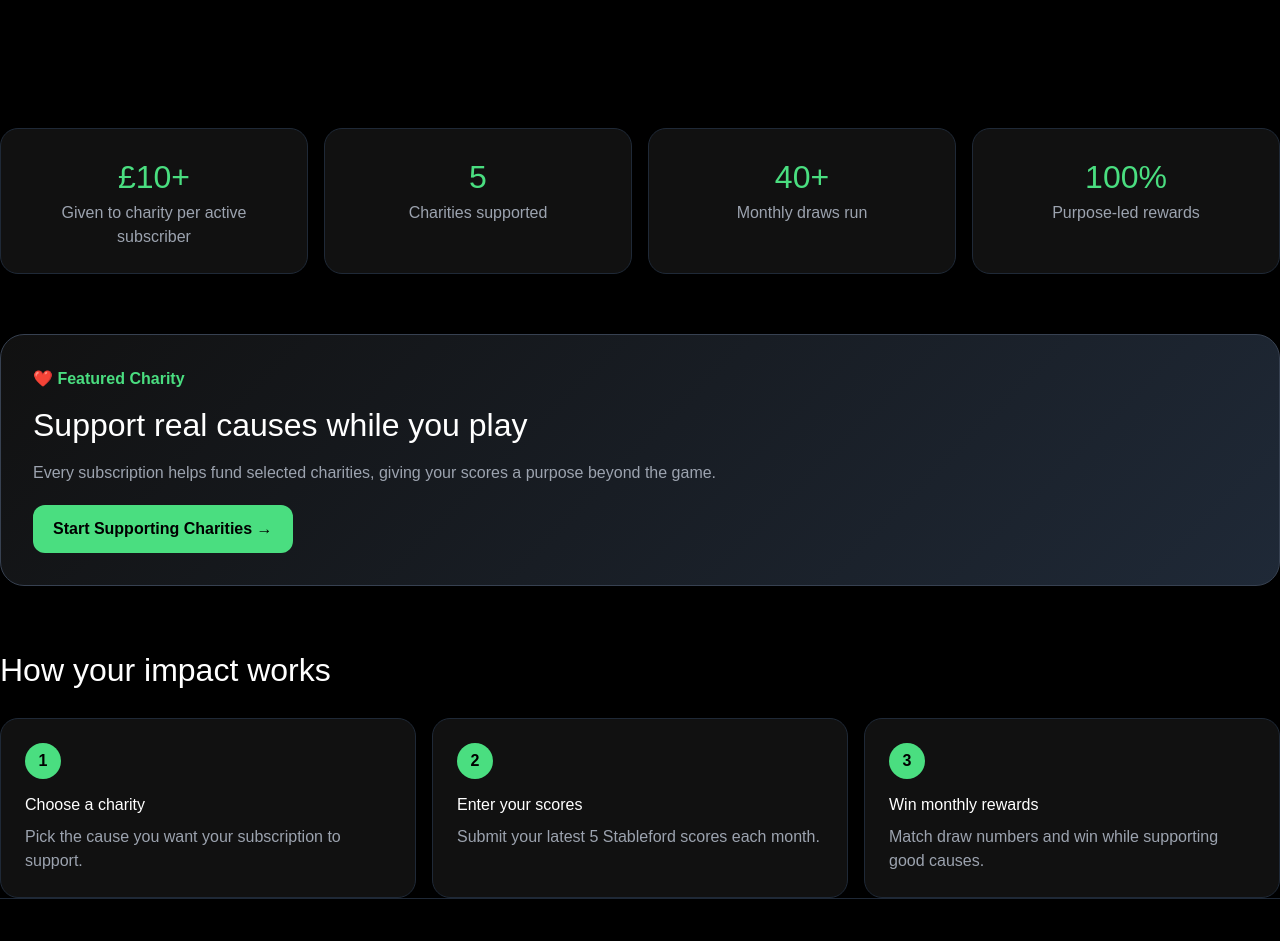
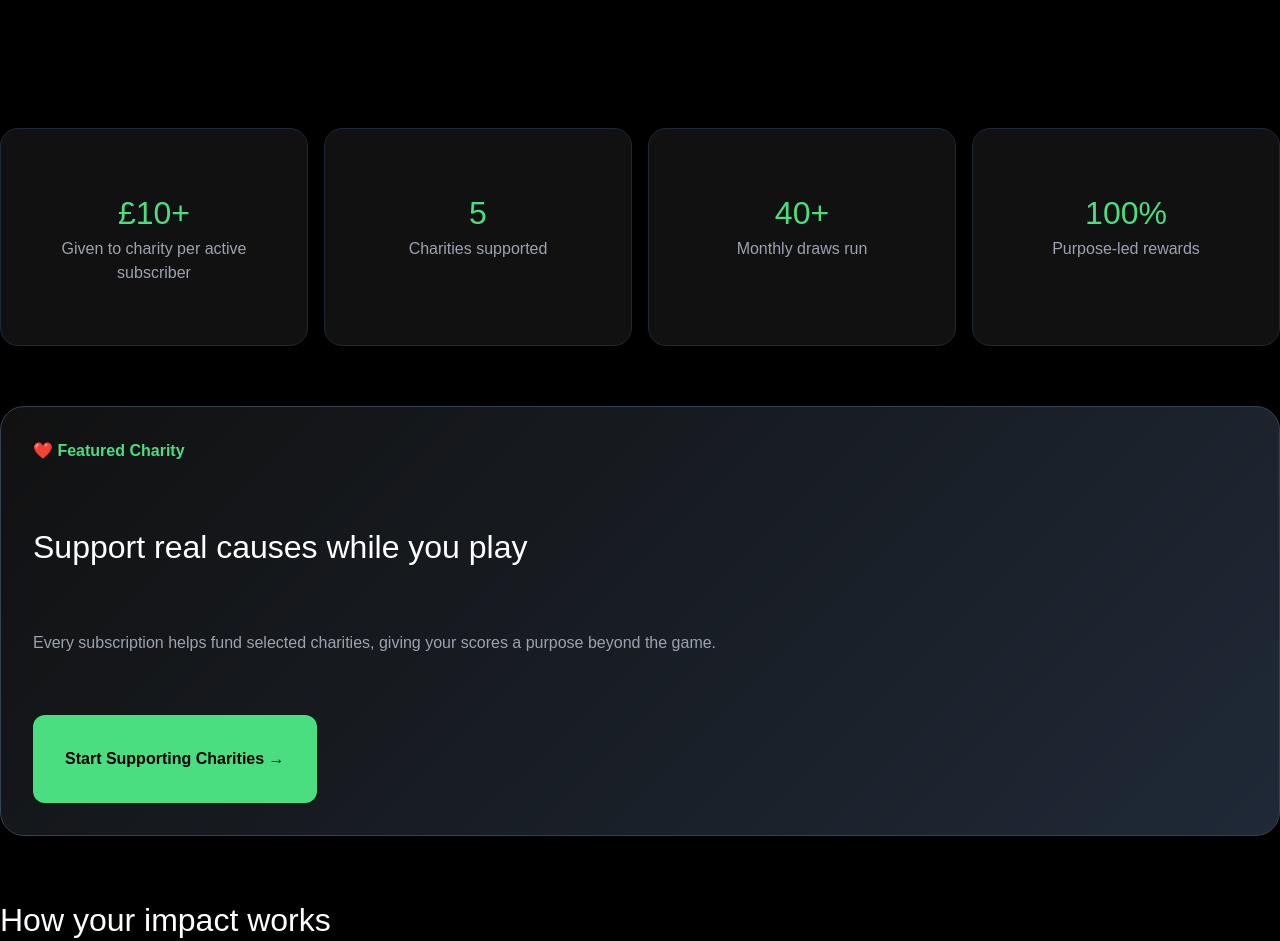
Before and after one commit to divyanshi3240804-droid/digital-heroes-golf, a Next.js app: page / in a window 1280 px wide. Shown: the part 2660-3601 px from the top of the page. Built offline with nearby package versions, Linux system fonts and the light colour scheme; no server answers; the database is empty.

Commit message:
Fix massage

```diff
--- a/app/api/create-checkout-session/route.js
+++ b/app/api/create-checkout-session/route.js
@@ -40,7 +40,8 @@ export async function POST(request) {
         }
       ],
       mode: 'subscription',
-success_url: `${process.env.NEXT_PUBLIC_SITE_URL}/dashboard?success=true&plan=${plan}`,      cancel_url: `${process.env.NEXT_PUBLIC_SITE_URL}/subscribe?cancelled=true`,
+success_url: `${process.env.NEXT_PUBLIC_SITE_URL}/dashboard?success=true&plan=${plan}`,
+  cancel_url: `${process.env.NEXT_PUBLIC_SITE_URL}/subscribe?cancelled=true`,
       customer_email: email,
       metadata: {
         userId: userId,
--- a/app/dashboard/page.js
+++ b/app/dashboard/page.js
@@ -19,8 +19,10 @@ const [winnings, setWinnings] = useState([])
 const [editingProfile, setEditingProfile] = useState(false)
 const [proofFile, setProofFile] = useState(null)
 const [editName, setEditName] = useState('')
-
-
+const [scoreMessage, setScoreMessage] = useState('')
+const [proofMessage, setProofMessage] = useState('')
+const [fileMessage, setFileMessage] = useState('')
+const [deleteMessage, setDeleteMessage] = useState('')
   const [profile, setProfile] = useState(null)
   const { getResponsive } = useResponsive()
 
@@ -177,16 +179,16 @@ const getWinnings = async (userId) => {
 
   const addScore = async () => {
     if (profile?.subscription_status !== 'active') {
-  setMessage('Active subscription required to add scores.')
+  setScoreMessage('Active subscription required to add scores.')
   return
 }
 if (!newScore || !newDate) {
-setMessage('Please enter both score and date!')
+setScoreMessage('Please enter both score and date!')
 return
 }
 
 if (newScore < 1 || newScore > 45) {
-setMessage('Score must be between 1 and 45!')
+setScoreMessage('Score must be between 1 and 45!')
 return
 }
 
@@ -202,14 +204,14 @@ date: newDate
 
 if (error) {
 if (error.message.includes('scores_date_key')) {
-setMessage(
+setScoreMessage(
 'A score already exists for this date. Please edit the existing score instead.'
 )
 } else {
 setMessage(error.message)
 }
 } else {
-setMessage('Score added successfully!')
+setScoreMessage('Score added successfully!')
 setNewScore('')
 setNewDate('')
 const { data: allScores } = await supabase
@@ -240,18 +242,18 @@ const { error } = await supabase
 if (error) {
 setMessage(error.message)
 } else {
-setMessage('Score deleted successfully!')
+setDeleteMessage('Score deleted successfully!')
 getScores(user.id)
 }
 }
 const updateScore = async (scoreId) => {
 if (!editScore || !editDate) {
-setMessage('Please enter both score and date!')
+setScoreMessage('Please enter both score and date!')
 return
 }
 
 if (editScore < 1 || editScore > 45) {
-setMessage('Score must be between 1 and 45!')
+setScoreMessage('Score must be between 1 and 45!')
 return
 }
 
@@ -265,12 +267,12 @@ date: editDate
 
 if (error) {
 if (error.message.includes('scores_date_key')) {
-setMessage('A score already exists for this date.')
+setScoreMessage('A score already exists for this date.')
 } else {
 setMessage(error.message)
 }
 } else {
-setMessage('Score updated successfully!')
+setScoreMessage('Score updated successfully!')
 setEditingId(null)
 setEditScore('')
 setEditDate('')
@@ -279,16 +281,16 @@ getScores(user.id)
 }
 const uploadWinnerProof = async () => {
 if (profile?.subscription_status !== 'active') {
-  setMessage('Active subscription required.')
+  setProofMessage('Active subscription required.')
   return
 }
   if (!proofFile) {
-    setMessage('Please choose a proof file first.')
+    setFileMessage('Please choose a proof file first.')
     return
   }
 
   if (winnings.length === 0) {
-    setMessage('No winnings found for proof upload.')
+    setProofMessage('No winnings found for proof upload.')
     return
   }
 
@@ -337,7 +339,7 @@ const filePath = `${user.id}/${winnerId}-${Date.now()}-${safeFileName}`
     return
   }
 
-  setMessage('Winner proof uploaded successfully!')
+  setProofMessage('Winner proof uploaded successfully!')
 setProofFile(null)
 getWinnings(user.id)
 document.getElementById('proofFileInput').value = ''
@@ -511,11 +513,7 @@ const updateProfile = async () => {
     </>
   )}
 </div>
- {message && (
-  <div style={{backgroundColor: '#1f2937', padding: getResponsive('8px', '9px', '10px', '11px', '12px', '12px'), borderRadius: '8px', marginBottom: getResponsive('10px', '12px', '14px', '16px', '16px', '16px'), color: '#4ade80', fontSize: getResponsive('0.7rem', '0.75rem', '0.8rem', '0.85rem', '0.85rem', '0.85rem')}}>
-    {message}
-  </div>
-)}
+
         {/* STATS */}
         <div style={{display: 'grid', gridTemplateColumns: getResponsive('1fr', '1fr', '1fr', '1fr', 'repeat(3, 1fr)', 'repeat(3, 1fr)'), gap: getResponsive('12px', '14px', '16px', '20px', '24px', '24px'), marginBottom: getResponsive('24px', '28px', '32px', '36px', '40px', '40px')}}>
           <div style={{backgroundColor: '#111', padding: getResponsive('14px', '16px', '18px', '20px', '24px', '24px'), borderRadius: '16px', border: '1px solid #1f2937',boxShadow: '0 0 20px rgba(74, 222, 128, 0.08)',
@@ -735,6 +733,12 @@ transition: 'all 0.3s ease'}}>
   </button>
 </div>
 )}
+ {proofMessage && (
+  <div style={{backgroundColor: '#1f2937', padding: getResponsive('8px', '9px', '10px', '11px', '12px', '12px'), borderRadius: '8px', marginBottom: getResponsive('10px', '12px', '14px', '16px', '16px', '16px'), color: '#4ade80', fontSize: getResponsive('0.7rem', '0.75rem', '0.8rem', '0.85rem', '0.85rem', '0.85rem')}}>
+    {proofMessage}
+  </div>
+)}
+
 {profile?.subscription_status !== 'active' && (
   <div style={{backgroundColor:'#111', padding:'24px', borderRadius:'16px', border:'1px solid #1f2937', marginBottom:'24px'}}>
     <h2 style={{fontSize:'1.2rem', fontWeight:'bold', marginBottom:'8px'}}>
@@ -886,6 +890,11 @@ transition: 'all 0.3s ease'}}>
             Add Score →
           </button>
         </div>
+        {scoreMessage && (
+  <div style={{backgroundColor: '#1f2937', padding: getResponsive('8px', '9px', '10px', '11px', '12px', '12px'), borderRadius: '8px', marginBottom: getResponsive('10px', '12px', '14px', '16px', '16px', '16px'), color: '#4ade80', fontSize: getResponsive('0.7rem', '0.75rem', '0.8rem', '0.85rem', '0.85rem', '0.85rem')}}>
+    {scoreMessage}
+  </div>
+)}
 
         {/* SCORES LIST */}
         <div style={{backgroundColor: '#111', padding: getResponsive('18px', '20px', '24px', '28px', '32px', '32px'), borderRadius: '16px', border: '1px solid #1f2937'}}>
--- a/app/page.js
+++ b/app/page.js
@@ -248,9 +248,17 @@ const getFeaturedCharity = async () => {
       {/* IMPACT STATS */}
 <section style={{
   display:'grid',
-  gridTemplateColumns:'repeat(auto-fit, minmax(180px, 1fr))',
-  gap:'16px',
-  marginTop:'60px'
+  gridTemplateColumns: getResponsive(
+  '1fr',
+  '1fr',
+  '1fr',
+  'repeat(2, 1fr)',
+  'repeat(4, 1fr)',
+  'repeat(4, 1fr)'
+),
+  gap:getResponsive('12px','12px','14px','16px','16px','16px'),
+  marginTop: getResponsive('32px','36px','44px','50px','60px','60px')
+
 }}>
   {[
     ['£10+', 'Given to charity per active subscriber'],
@@ -262,11 +270,12 @@ const getFeaturedCharity = async () => {
       background:'#111',
       border:'1px solid #1f2937',
       borderRadius:'18px',
-      padding:'24px',
+      padding: getResponsive('32px','36px','44px','50px','60px','60px')
+,
       textAlign:'center',
       transition:'all 0.3s ease'
     }}>
-      <h3 style={{fontSize:'2rem', color:'#4ade80'}}>{item[0]}</h3>
+      <h3 style={{fontSize: getResponsive('1.4rem','1.5rem','1.7rem','1.8rem','2rem','2rem'), color:'#4ade80'}}>{item[0]}</h3>
       <p style={{color:'#9ca3af'}}>{item[1]}</p>
     </div>
   ))}
@@ -274,25 +283,25 @@ const getFeaturedCharity = async () => {
 
 {/* FEATURED CHARITY */}
 <section style={{
-  marginTop:'60px',
+  marginTop: getResponsive('32px','36px','44px','50px','60px','60px'),
   background:'linear-gradient(135deg,#111,#1f2937)',
   border:'1px solid #374151',
   borderRadius:'24px',
-  padding:'32px'
+  padding:getResponsive('20px','22px','26px','28px','32px','32px')
 }}>
   <p style={{color:'#4ade80', fontWeight:'bold'}}>❤️ Featured Charity</p>
-  <h2 style={{fontSize:'2rem', marginTop:'10px'}}>Support real causes while you play</h2>
-  <p style={{color:'#9ca3af', marginTop:'12px'}}>
+  <h2 style={{fontSize:getResponsive('1.4rem','1.5rem','1.7rem','1.8rem','2rem','2rem'), marginTop: getResponsive('32px','36px','44px','50px','60px','60px')}}>Support real causes while you play</h2>
+  <p style={{color:'#9ca3af', marginTop: getResponsive('32px','36px','44px','50px','60px','60px')}}>
     Every subscription helps fund selected charities, giving your scores a purpose beyond the game.
   </p>
   <a href="/signup"
   className="hover-btn"
   style={{
     display:'inline-block',
-    marginTop:'20px',
+    marginTop: getResponsive('32px','36px','44px','50px','60px','60px'),
     background:'#4ade80',
     color:'#000',
-    padding:'12px 20px',
+    padding:getResponsive('20px','22px','26px','28px','32px','32px'),
     borderRadius:'12px',
     fontWeight:'bold',
     textDecoration:'none'
@@ -303,14 +312,22 @@ const getFeaturedCharity = async () => {
 
 {/* HOW IT WORKS */}
 <section style={{
-  marginTop:'60px', leftmargin:'10px',
+  marginTop: getResponsive('32px','36px','44px','50px','60px','60px'), leftmargin:'10px',
 }}>
-  <h2 style={{fontSize:'2rem', marginBottom:'24px'}}>How your impact works</h2>
+  <h2 style={{fontSize:getResponsive('1.4rem','1.5rem','1.7rem','1.8rem','2rem','2rem'), marginBottom: getResponsive('32px','36px','44px','50px','60px','60px'), }}>How your impact works</h2>
 
   <div style={{
     display:'grid',
-    gridTemplateColumns:'repeat(auto-fit, minmax(220px, 1fr))',
-    gap:'16px'
+   gridTemplateColumns: getResponsive(
+  '1fr',
+  '1fr',
+  '1fr',
+  'repeat(2, 1fr)',
+  'repeat(4, 1fr)',
+  'repeat(4, 1fr)'
+),
+    gap:getResponsive('12px','12px','14px','16px','16px','16px'),
+
   }}>
     {[
       ['1', 'Choose a charity', 'Pick the cause you want your subscription to support.'],
@@ -321,7 +338,7 @@ const getFeaturedCharity = async () => {
         background:'#111',
         border:'1px solid #1f2937',
         borderRadius:'18px',
-        padding:'24px',
+        padding:getResponsive('20px','22px','26px','28px','32px','32px'),
         transition:'all 0.3s ease'
       }}>
         <div style={{
@@ -347,7 +364,7 @@ const getFeaturedCharity = async () => {
   </div>
 </section>
 
-      {/* FOOTER */}
+      {/* FOOTER */}'
       <footer style={{
   padding: getResponsive('20px', '24px', '28px', '32px', '40px', '40px'),
   borderTop: '1px solid #1f2937',
@@ -360,14 +377,14 @@ const getFeaturedCharity = async () => {
     justifyContent:'space-between',
     alignItems:'center',
     flexWrap:'wrap',
-    gap:'20px'
+    gap:getResponsive('12px','12px','14px','16px','16px','16px')
   }}>
 
     <div>
       <div
       className="hover-card"
        style={{
-        fontSize:'1.4rem',
+        fontSize:getResponsive('1.4rem','1.5rem','1.7rem','1.8rem','2rem','2rem'),
         fontWeight:'bold',
         color:'#4ade80',
         marginBottom:'8px'
@@ -382,7 +399,7 @@ const getFeaturedCharity = async () => {
 
     <div style={{
   display:'flex',
-  gap:'12px',
+  gap:getResponsive('12px','12px','14px','16px','16px','16px'),
   flexWrap:'wrap'
 }}>
   <a
```
